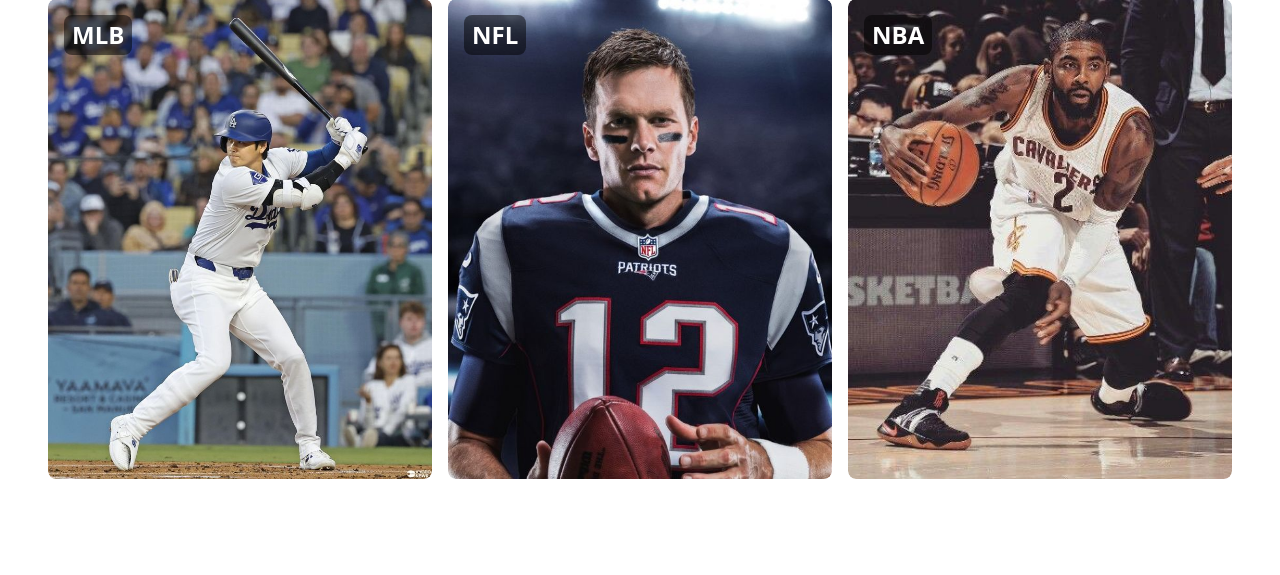
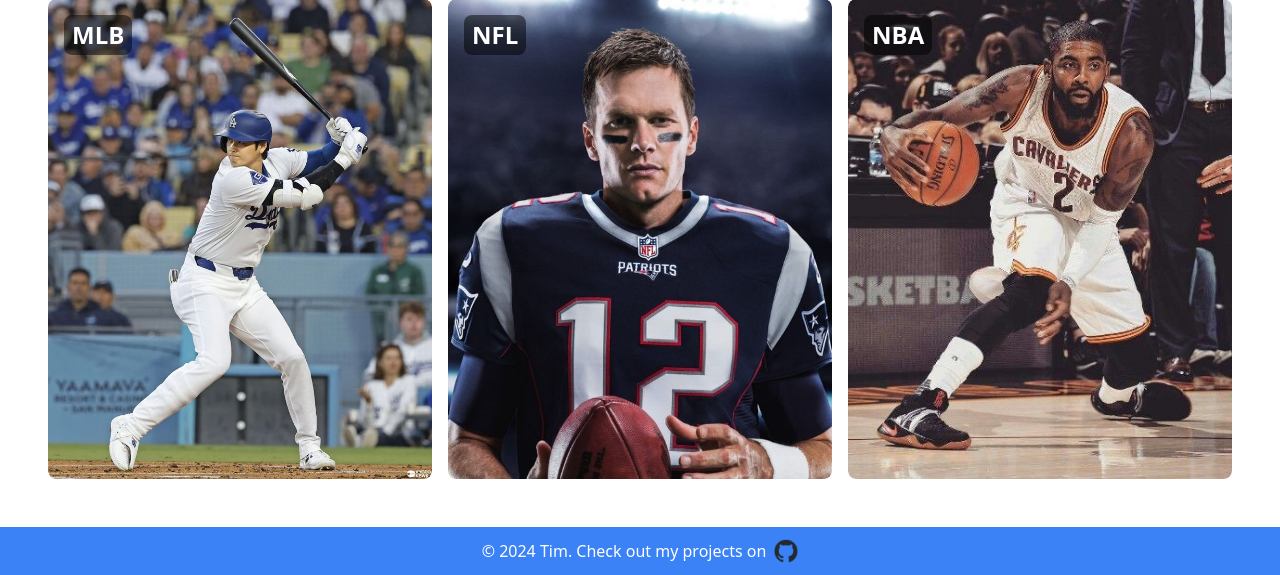
Before and after one commit to tim50687/Timduel_Stats, a Flask app: page / in a window 1280 px wide. Shown: the part 345-920 px from the top of the page. Before the commit the page ends 824 px from the top, so only its background shows below. Run offline with Flask 3, Linux system fonts and the light colour scheme.

Commit message:
Add footer to home page

```diff
--- a/static/css/output.css
+++ b/static/css/output.css
@@ -629,6 +629,10 @@
   margin-bottom: 2rem;
 }
 
+.mt-12 {
+  margin-top: 3rem;
+}
+
 .mt-16 {
   margin-top: 4rem;
 }
@@ -653,8 +657,16 @@
   display: none;
 }
 
+.h-6 {
+  height: 1.5rem;
+}
+
 .h-full {
   height: 100%;
+}
+
+.w-6 {
+  width: 1.5rem;
 }
 
 .w-96 {
@@ -675,6 +687,12 @@
 
 .justify-between {
   justify-content: space-between;
+}
+
+.space-x-2 > :not([hidden]) ~ :not([hidden]) {
+  --tw-space-x-reverse: 0;
+  margin-right: calc(0.5rem * var(--tw-space-x-reverse));
+  margin-left: calc(0.5rem * calc(1 - var(--tw-space-x-reverse)));
 }
 
 .space-x-4 > :not([hidden]) ~ :not([hidden]) {
@@ -700,6 +718,11 @@
 .bg-black {
   --tw-bg-opacity: 1;
   background-color: rgb(0 0 0 / var(--tw-bg-opacity));
+}
+
+.bg-blue-400 {
+  --tw-bg-opacity: 1;
+  background-color: rgb(96 165 250 / var(--tw-bg-opacity));
 }
 
 .bg-blue-500 {
@@ -752,6 +775,11 @@
 .py-2 {
   padding-top: 0.5rem;
   padding-bottom: 0.5rem;
+}
+
+.py-3 {
+  padding-top: 0.75rem;
+  padding-bottom: 0.75rem;
 }
 
 .text-center {
@@ -862,6 +890,12 @@
   transform: translate(var(--tw-translate-x), var(--tw-translate-y)) rotate(var(--tw-rotate)) skewX(var(--tw-skew-x)) skewY(var(--tw-skew-y)) scaleX(var(--tw-scale-x)) scaleY(var(--tw-scale-y));
 }
 
+.hover\:scale-110:hover {
+  --tw-scale-x: 1.1;
+  --tw-scale-y: 1.1;
+  transform: translate(var(--tw-translate-x), var(--tw-translate-y)) rotate(var(--tw-rotate)) skewX(var(--tw-skew-x)) skewY(var(--tw-skew-y)) scaleX(var(--tw-scale-x)) scaleY(var(--tw-scale-y));
+}
+
 .hover\:bg-indigo-700:hover {
   --tw-bg-opacity: 1;
   background-color: rgb(67 56 202 / var(--tw-bg-opacity));
@@ -869,6 +903,10 @@
 
 .hover\:underline:hover {
   text-decoration-line: underline;
+}
+
+.hover\:opacity-60:hover {
+  opacity: 0.6;
 }
 
 .hover\:brightness-110:hover {
--- a/templates/home.html
+++ b/templates/home.html
@@ -16,6 +16,7 @@
     <title>Home Page</title>
   </head>
   <body class="bg-white text-gray-900 font-oswald">
+    <div>
       <nav class="bg-blue-500 p-4 shadow-md">
         <div class="container mx-auto flex justify-between items-center">
           <div
@@ -26,8 +27,8 @@
 
           <ul class="hidden md:flex space-x-6 text-white text-lg">
             <li><a href="/mlb" class="hover:underline font-bold">MLB</a></li>
-          <li><a href="/#" class="hover:underline font-bold">NFL</a></li>
-          <li><a href="/#" class="hover:underline font-bold">NBA</a></li>
+            <li><a href="/mlb" class="hover:underline font-bold">NFL</a></li>
+            <li><a href="/mlb" class="hover:underline font-bold">NBA</a></li>
           </ul>
 
           <div>
@@ -80,7 +81,7 @@
           />
         </a>
         <a
-        href="#"
+          href="/mlb"
           class="relative block text-white text-center p-0 w-96 h-8/12 rounded-lg overflow-hidden transition-all"
         >
           <div
@@ -95,7 +96,7 @@
           />
         </a>
         <a
-        href="#"
+          href="/mlb"
           class="relative block text-white text-center p-0 w-96 h-8/12 rounded-lg overflow-hidden transition-all"
         >
           <div
@@ -110,5 +111,19 @@
           />
         </a>
       </nav>
+    </div>
+
+    <footer
+      class="bg-blue-500 text-white text-center py-3 mt-12 flex justify-center items-center space-x-2"
+    >
+      <p>&copy; 2024 Tim. Check out my projects on</p>
+      <a href="https://github.com/tim50687" target="_blank">
+        <img
+          src="/static/images/github-mark.png"
+          alt="GitHub"
+          class="w-6 h-6 hover:scale-110 hover:opacity-60 transition-all duration-300"
+        />
+      </a>
+    </footer>
   </body>
 </html>
```
Also changed, not shown: static/images/github-mark.png (added). Lines whose indentation alone changed are shown as unchanged.
